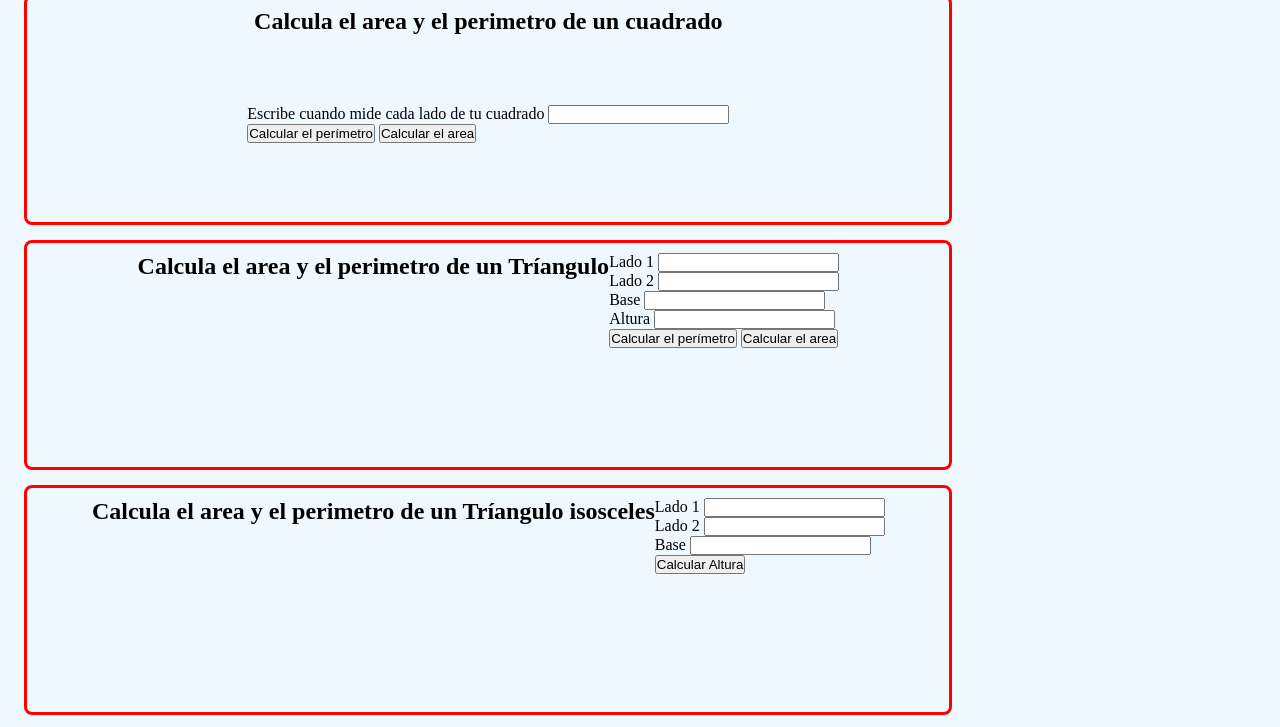
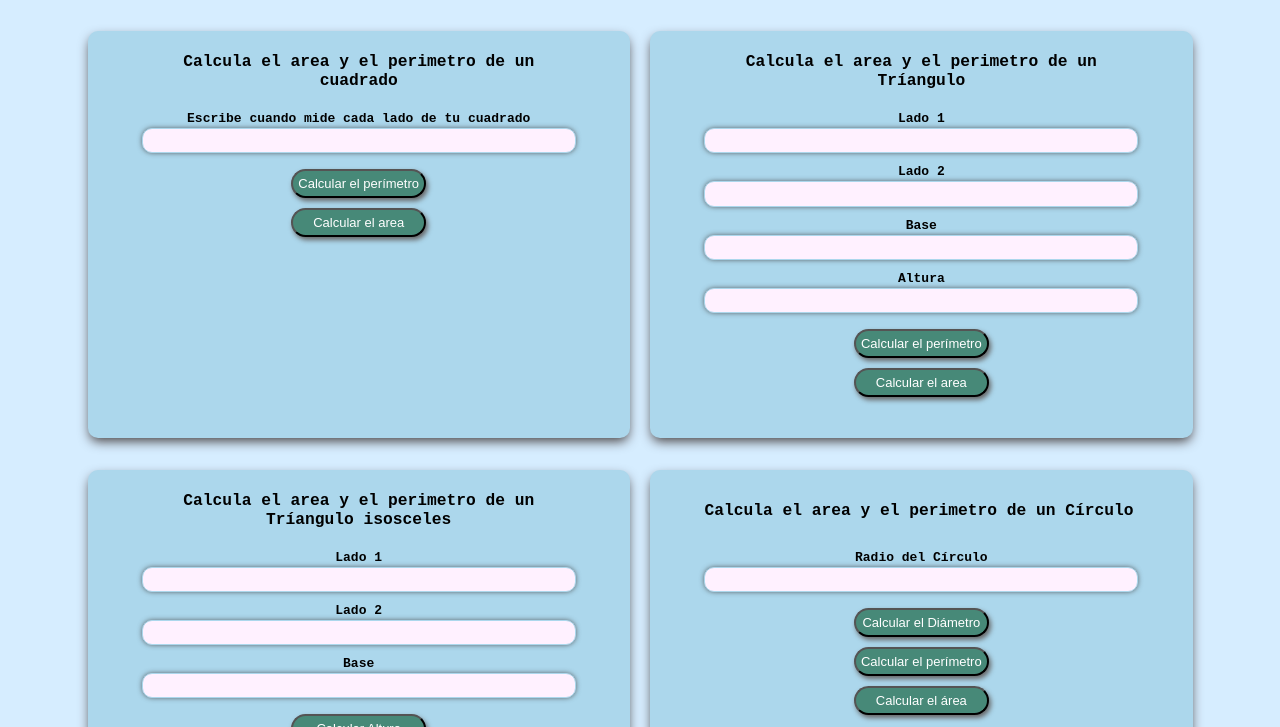
Before and after one commit to MarioDvlp/curso-practico-javascript, a plain HTML site: page index.html in a window 1280 px wide. Shown: the part 75-802 px from the top of the page. Drawn offline with Linux system fonts and the light colour scheme.

Commit message:
Hecha la mayoria de los styles y queries, falta agregar el resultado

```diff
--- a/index.html
+++ b/index.html
@@ -10,84 +10,86 @@
 <body>
     <header>
         <h1>Figuras Geom&eacute;tricas</h1>
-        <p>Este es el primer taller de curso p&aacute;ctico de Javascript</p>
+        <p>Hecho para el primer taller de curso p&aacute;ctico de Javascript</p>
     </header>
 
     <main>
-        <div class="container">
+        <div class="grid-container">
+        <div class="container areaA">
             <h2>Calcula el area y el perimetro de un cuadrado</h2>
             <form action="">
-                <label for="InputCuadrado">Escribe cuando mide cada lado de tu cuadrado</label>
-                <input id="InputCuadrado" type="number" placeholder=""><br>
-                <button type="button" onclick="calcularPerimetroCuadrado()">
+                <label for="InputCuadrado" class="label">Escribe cuando mide cada lado de tu cuadrado</label>
+                <input id="InputCuadrado" class="input" type="number" placeholder=""><br>
+                <button type="button" class="btn" onclick="calcularPerimetroCuadrado()">
                     Calcular el per&iacute;metro
                 </button>
-                <button type="button" onclick="calcularAreaCuadrado()">
+                <button class="btn" type="button" onclick="calcularAreaCuadrado()">
                     Calcular el area
                 </button>
             </form>
         </div>
 
-        <div class="container">
+        <div class="container areaB">
             <h2>Calcula el area y el perimetro de un Tr&iacute;angulo</h2>
             <form action="">
-                <label for="InputLado1">Lado 1</label>
-                <input id="InputLado1" type="number" placeholder=""><br>
+                <label for="InputLado1" class="label">Lado 1</label>
+                <input id="InputLado1" class="input" type="number" placeholder=""><br>
 
-                <label for="InputLado2">Lado 2</label>
-                <input id="InputLado2" type="number" placeholder=""><br>
+                <label for="InputLado2" class="label">Lado 2</label>
+                <input id="InputLado2" class="input" type="number" placeholder=""><br>
 
-                <label for="InputTrianguloBase">Base</label>
-                <input id="InputTrianguloBase" type="number" placeholder=""><br>
+                <label for="InputTrianguloBase" class="label">Base</label>
+                <input id="InputTrianguloBase" class="input" type="number" placeholder=""><br>
 
-                <label for="InputAlturaTriangulo">Altura</label>
-                <input id="InputAlturaTriangulo" type="number" placeholder=""><br>
+                <label for="InputAlturaTriangulo" class="label">Altura</label>
+                <input id="InputAlturaTriangulo" class="input" type="number" placeholder=""><br>
 
 
-                <button type="button" onclick="calcularPerimetroTriangulo()">
+                <button type="button" class="btn" onclick="calcularPerimetroTriangulo()">
                     Calcular el per&iacute;metro
                 </button>
-                <button type="button" onclick="calcularAreaTriangulo()">
+                <button type="button" class="btn" onclick="calcularAreaTriangulo()">
                     Calcular el area
                 </button>
             </form>
         </div>
 
-        <div class="container">
+        <div class="container areaC">
             <h2>Calcula el area y el perimetro de un Tr&iacute;angulo isosceles</h2>
-            <form action="">
-                <label for="InputIsosceles1">Lado 1</label>
-                <input id="InputIsosceles1" type="number" placeholder=""><br>
+            <form action="" >
+                <label for="InputIsosceles1" class="label">Lado 1</label>
+                <input id="InputIsosceles1" class="input" type="number" placeholder=""><br>
 
-                <label for="InputIsosceles2">Lado 2</label>
-                <input id="InputIsosceles2" type="number" placeholder=""><br>
+                <label for="InputIsosceles2" class="label">Lado 2</label>
+                <input id="InputIsosceles2" class="input" type="number" placeholder=""><br>
 
-                <label for="InputIsoscelesBase">Base</label>
-                <input id="InputIsoscelesBase" type="number" placeholder=""><br>
+                <label for="InputIsoscelesBase" class="label">Base</label>
+                <input id="InputIsoscelesBase" class="input" type="number" placeholder=""><br>
 
-                <button type="button" onclick="TrianguloIsosceles()">
+                <button type="button" class="btn" onclick="TrianguloIsosceles()">
                     Calcular Altura
                 </button>
             </form>
         </div>
 
-        <div class="container">
+        <div class="container areaD">
             <h2>Calcula el area y el perimetro de un C&iacute;rculo</h2>
             <form action="">
-                <label for="InputRadio">Radio del C&iacute;rculo</label>
-                <input id="InputRadio" type="number" placeholder=""><br>
+                <label for="InputRadio" class="label">Radio del C&iacute;rculo</label>
+                <input id="InputRadio" class="input" type="number" placeholder=""><br>
 
-                <button type="button" onclick="calcularDiametroCirculo()">
+                <button type="button" class="btn" onclick="calcularDiametroCirculo()">
                     Calcular el Di&aacute;metro
                 </button>
-                <button type="button" onclick="calcularPerimetroCirculo()">
+                <button type="button" class="btn" onclick="calcularPerimetroCirculo()">
                     Calcular el per&iacute;metro
                 </button>
-                <button type="button" onclick="calcularAreaCirculo()">
+                <button type="button" class="btn" onclick="calcularAreaCirculo()">
                     Calcular el &aacute;rea
                 </button>
             </form>
         </div>
+    </div>
     </main>
 
     <script src="figuras.js"></script>
--- a/styles.css
+++ b/styles.css
@@ -1,31 +1,179 @@
+:root {
+    --uranian-blue: #ACD7EC;
+    --blue-bell: #8B95C9;
+    --soft-blue: #D6EDFF;
+    --green: #41B3A3;
+    --soft-orange:#E8A87C;
+    --orange: #E27D60;
+}
 *{
     margin: 0;
     padding: 0;
     box-sizing: border-box;
 }
-
+html {
+    font-size: 62.5%;
+    font-family: monospace;
+}
 body {
     background-color: aliceblue;
     display: inline-block;
+    width: 100%;
 }
-
+header {
+    width: 100%;
+    max-width: 160rem;
+    height: 80px;
+    margin: 0 auto;
+    display: flex;
+    flex-direction: column;
+    justify-content: center;
+    align-items: center;
+    background-color: var(--soft-blue);
+}
+header h1 {
+    font-size: 4rem;
+    line-height: 5.5rem;
+    color: #333;
+}
+header p {
+    font-size: 2rem;
+    color: #333;
+}
+main {
+    width: 100%;
+    max-width: 160rem;
+    height: 100%;
+    margin: 0 auto;
+    background-color: #D6EDFF;
+}
+.grid-container {
+    display: grid;
+    grid-template-columns: 1fr 1fr;
+    grid-template-rows: repeat(2, 50rem);
+    row-gap: 4rem;
+    column-gap: 2.5rem;
+    width: 100%;
+    max-width: 140rem;
+    margin: 0 auto;
+    padding: 2rem;
+    grid-template-areas:
+    "a b"
+    "c d";
+}
 .container {
-    width: 95%;
-    height: 230px;
+    width: 100%;
+    height: 100%;
     position: relative;
-    display: flex;
-    flex-wrap: wrap;
-    justify-content: center;
-
-    padding: 10px;
-    margin: 0 auto;
-    margin-top: 15px;
-    margin-bottom: 15px;
-    border: 3px solid red;
-    border-radius: 8px;
+    margin-top: 10px;
+    background-color: white;
+    border-radius: 10px;
+    border: none;
+    background-color: var(--uranian-blue);
+    box-shadow: 0px 5px 12px -2px rgb(68, 60, 60);
 }
 
 .container h2 {
     text-align: center;
+    width: 80%;
+    height: 70px;
+    font-size: 2rem;
+    display: flex;
+    margin: 5px auto;
+    align-items: center;
+}
+.container form {
+    display: flex;
+    flex-direction: column;
+    height: 80%;
+}
+.areaA {
+    grid-area: a;
+}
+.areaB {
+    grid-area: b;
+}
+.areaC {
+    grid-area: c;
+}
+.areaD {
+    grid-area: d;
+}
 
+
+.label {
+    font-size: 1.6rem;
+    font-weight: bold;
+    text-align: center;
 }
+
+.input {
+    width: 80%;
+    min-width: 250px;
+    margin: 2px auto;
+    padding: 0.5rem;
+    font-size: 1.6rem;
+    border-width: 1px;
+    border-color: var(--uranian-blue);
+    background-color: #fff1ff;
+    color: #000000;
+    border-style: solid;
+    border-radius: 10px;
+    box-shadow: 0px 0px 5px rgba(66,66,66,.75);
+}
+.input:focus {
+    outline: none;
+}
+
+.btn {
+    width: 25%;
+    min-width: 135px ;
+    margin: 5px auto;
+    background: #478978;
+    border-radius:18px;
+    box-shadow: 2px 3px 5px #666666;
+    color: #ffffff;
+    font-size: 1.6rem;
+    padding: 5px;
+    text-decoration: none;
+  }
+
+  .btn:hover {
+    background-image: -webkit-linear-gradient(top, #3cb0fd, #3498db);
+    text-decoration: none;
+  }
+
+
+/* =========================================================================== */
+@media (max-width: 768px) {
+    .grid-container {
+        grid-template-columns:minmax(250px, 400px);
+        grid-template-rows: auto;
+        grid-template-areas:
+        "a"
+        "b"
+        "c"
+        "d";
+    }
+    .container h2 {
+        font-size: 2rem;
+    }
+    .label {
+        font-size: 1.3rem;
+    }
+    .btn {
+        font-size: 1.6rem;
+    }
+}
+
+@media (max-width: 576px) {
+    header h1 {
+        font-size: 3rem;
+    }
+    header p {
+        font-size: 1.5rem;
+        text-align: center;
+        padding-left: 15px;
+        padding-right: 15px;
+    }
+}
```
Also changed, not shown: notes.txt (added).
